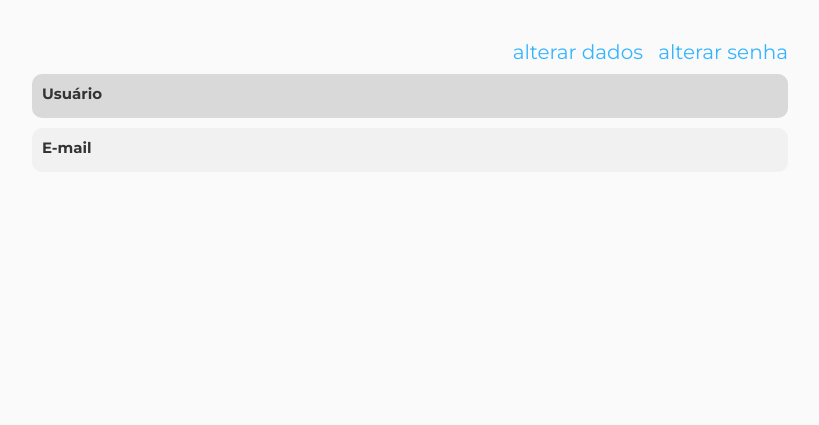
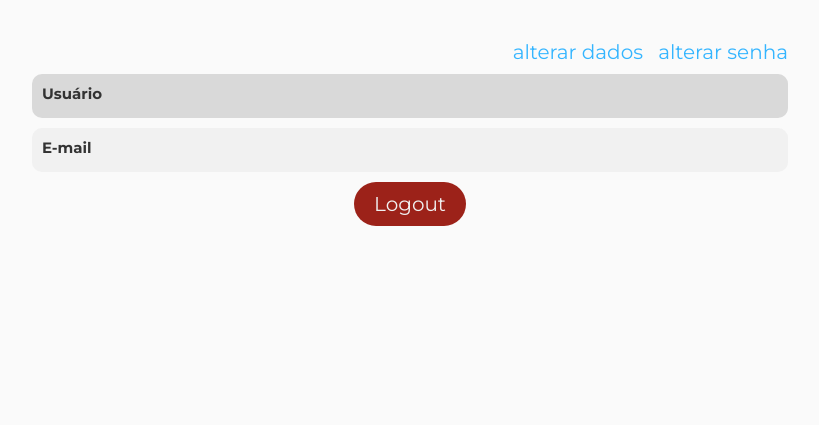
Before and after one commit to BernardoSMota/Blog-Test, a Django app: page /user/ in a window 1280 px wide. Shown: the part 64-489 px from the top of the page, without its empty margins (230-1049 px from the left). Run offline with Django 5.2, Linux system fonts and the light colour scheme; some libraries are stand-ins or nearby versions.

Commit message:
Created logout function

```diff
--- a/base_static/global/css/style.css
+++ b/base_static/global/css/style.css
@@ -458,6 +458,17 @@ form{
     margin-left: 1rem;
 }
 
+.highlight-button.cancel-button{
+    color: black;
+    text-decoration: none;
+    background-color: rgb(156, 34, 25);
+    color: #f0f0f0;
+}
+
+.highlight-button.cancel-button:hover{
+    background-color: rgb(185, 60, 50);
+}
+
 /* USER EDIT FORM */
 
 .user-pfp-edit{
@@ -465,8 +476,3 @@ form{
     /* margin-left: 1rem; */
     margin: 1rem 0;
 }
-
-input.readonly{
-    background-color: #f0f0f0;
-    cursor:not-allowed
-}
--- a/base_templates/global/partials/_header.html
+++ b/base_templates/global/partials/_header.html
@@ -5,7 +5,7 @@
         <ul class="ul-links header-item">
             <li><a href="{% url "blog:index" %}">Home</a></li>
             {% if user.is_superuser %}
-                <li><a href="{% url "blog:creator" user.id %}">Posts {{user.id}}</a></li>
+                <li><a href="{% url "blog:creator" user.id %}">Posts</a></li>
             {% endif %}
             <li><a href="#">About</a></li>
         </ul>
--- a/blogUser/templates/blogUser/pages/user.html
+++ b/blogUser/templates/blogUser/pages/user.html
@@ -25,7 +25,9 @@
                         <p class='text'>{{ user.email }}</p>
                     </span>
                 </div>
+                <a href="{% url "blogUser:logout" %}" class="highlight-button cancel-button">Logout</a>
             </div>
+
         </div>
     </main>
 
--- a/blogUser/urls.py
+++ b/blogUser/urls.py
@@ -1,5 +1,5 @@
 from django.urls import path
-from blogUser.views import newUser, userInfo, editUser, editUserPassword
+from blogUser.views import newUser, userInfo, editUser, editUserPassword, logoutUser
 
 app_name = 'blogUser'
 
@@ -7,5 +7,6 @@ urlpatterns = [
     path('user/', userInfo, name='info'),
     path('user/create/', newUser, name='create'),
     path('user/edit/', editUser, name='edit'),
+    path('user/logout/', logoutUser, name='logout'),
     path('user/edit/password', editUserPassword, name='editPassword'),
     ]
--- a/blogUser/views.py
+++ b/blogUser/views.py
@@ -1,5 +1,6 @@
 from django.shortcuts import render, redirect
 from blogUser.forms import customUserForm, editUserForm, passwordEditForm
+from django.contrib.auth import logout
 from django.core.cache import cache
 
 
@@ -55,3 +56,8 @@
             return redirect('blog:index')
 
     return render(request, 'global/pages/form.html', context={'form': form} )
+
+
+def logoutUser(request):
+    logout(request)
+    return redirect('blog:index')
```
